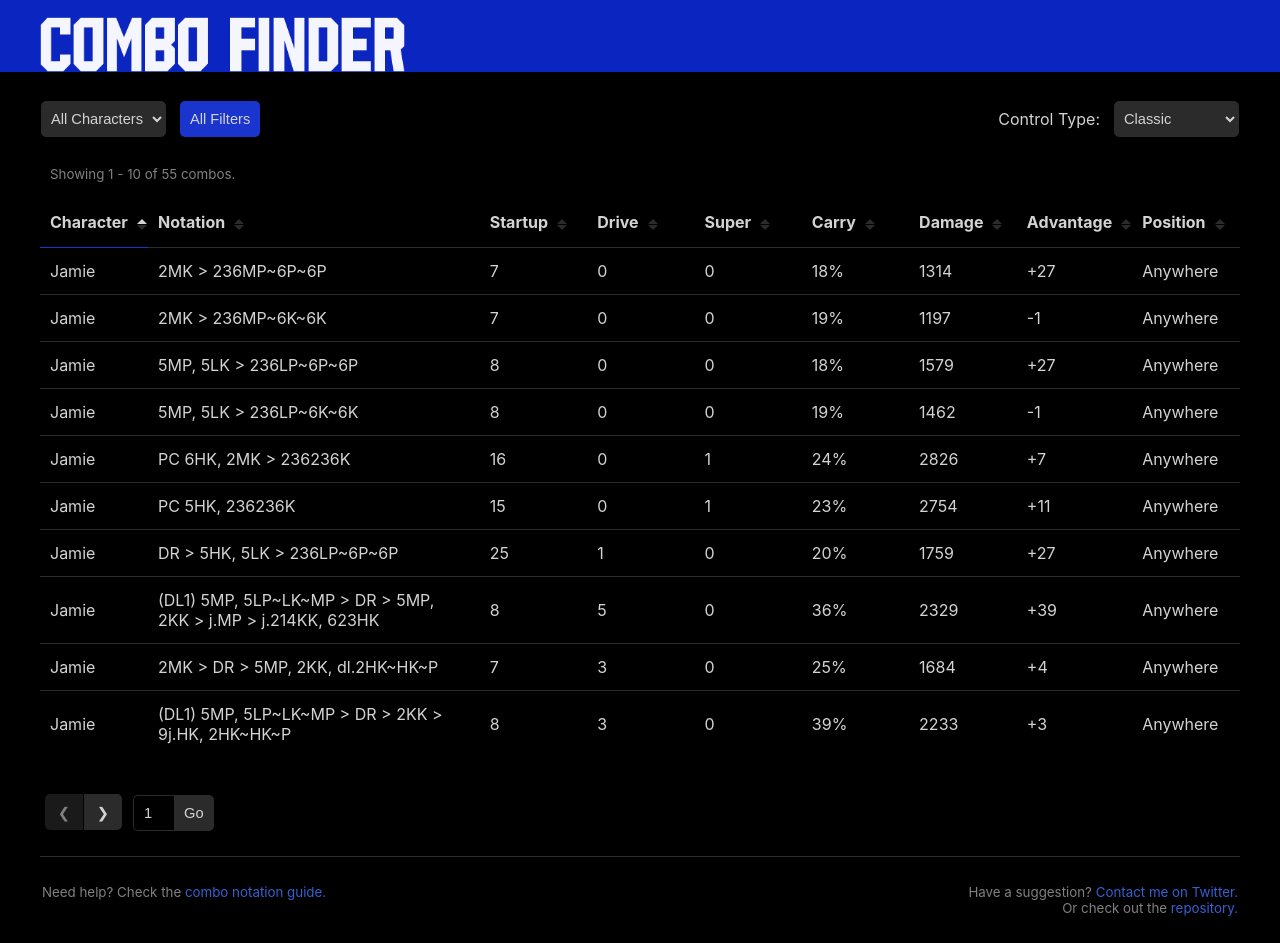
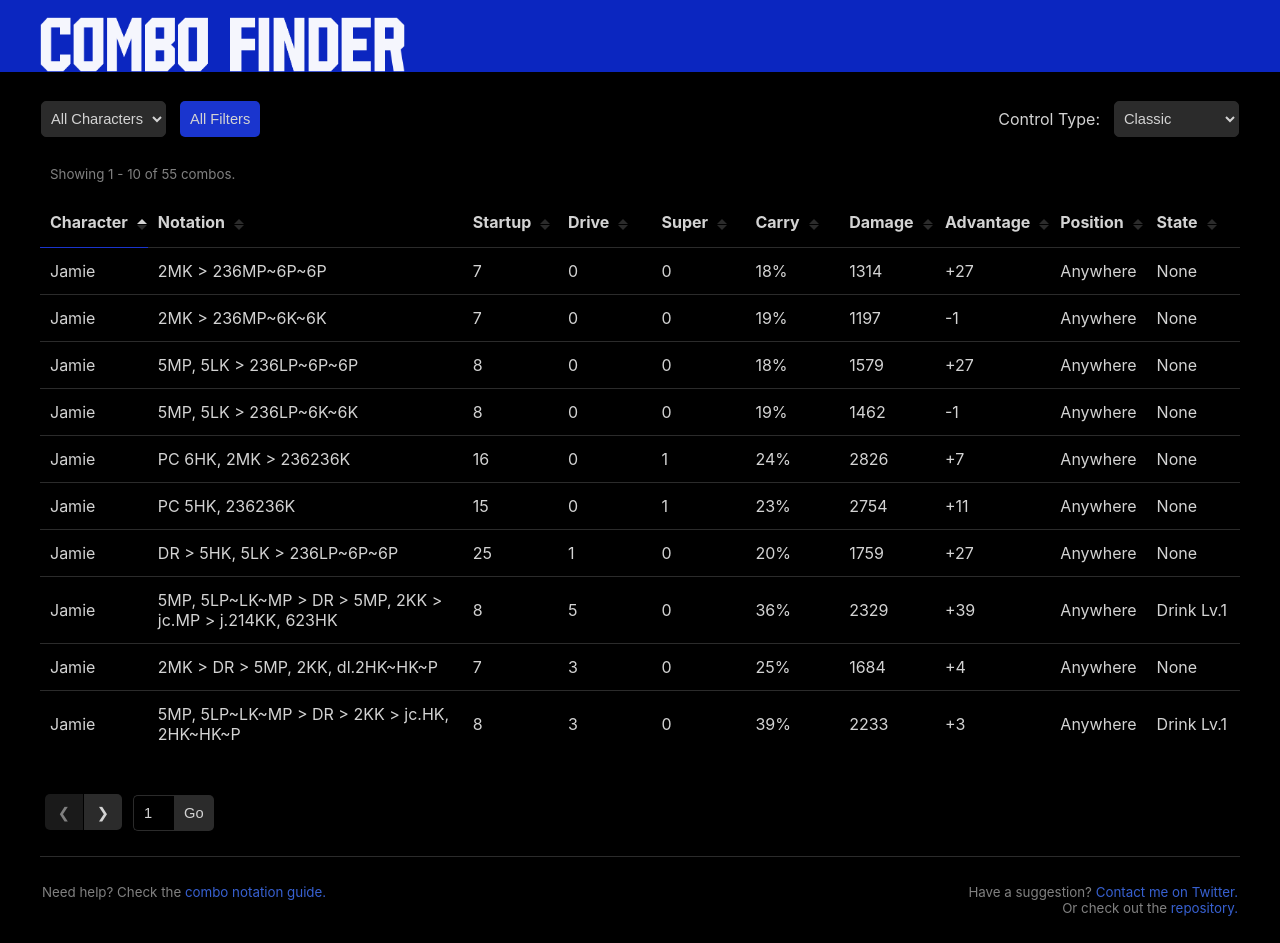
Before and after one commit to robro/combo-finder, a React (Create React App) app: page / in a window 1280 px wide. Built offline with nearby package versions, Linux system fonts and the light colour scheme.

Commit message:
✨ Add State combo property and adjust some notation

```diff
--- a/src/App.css
+++ b/src/App.css
@@ -11,7 +11,7 @@
   --clickable-height: 36px;
   --title-bar-height: 70px;
 
-  --number-of-props: 8;
+  --number-of-props: 9;
   --notation-width: 28%
 }
 
--- a/src/combos.json
+++ b/src/combos.json
@@ -8,7 +8,8 @@
     "carry": 5,
     "damage": 980,
     "advantage": -1,
-    "position": "Anywhere"
+    "position": "Anywhere",
+    "state": "none"
   },
   {
     "character": "Ryu",
@@ -19,7 +20,8 @@
     "carry": 8,
     "damage": 1790,
     "advantage": 29,
-    "position": "Anywhere"
+    "position": "Anywhere",
+    "state": "none"
   },
   {
     "character": "Ryu",
@@ -30,7 +32,8 @@
     "carry": 20,
     "damage": 2980,
     "advantage": 37,
-    "position": "Corner"
+    "position": "Corner",
+    "state": "none"
   },
   {
     "character": "Ryu",
@@ -41,7 +44,8 @@
     "carry": 14,
     "damage": 2200,
     "advantage": 20,
-    "position": "Anywhere"
+    "position": "Anywhere",
+    "state": "none"
   },
   {
     "character": "Ryu",
@@ -52,7 +56,8 @@
     "carry": 18,
     "damage": 2220,
     "advantage": 23,
-    "position": "Anywhere"
+    "position": "Anywhere",
+    "state": "none"
   },
   {
     "character": "Ryu",
@@ -63,7 +68,8 @@
     "carry": 27,
     "damage": 3354,
     "advantage": 31,
-    "position": "Anywhere"
+    "position": "Anywhere",
+    "state": "none"
   },
   {
     "character": "Ryu",
@@ -74,7 +80,8 @@
     "carry": 15,
     "damage": 1408,
     "advantage": 54,
-    "position": "Anywhere"
+    "position": "Anywhere",
+    "state": "none"
   },
   {
     "character": "Ryu",
@@ -85,18 +92,20 @@
     "carry": 10,
     "damage": 2920,
     "advantage": 29,
-    "position": "Corner"
+    "position": "Corner",
+    "state": "none"
   },
   {
     "character": "Ryu",
-    "notation": "OB DI, 2HP > 214MP, 623HP",
+    "notation": "Block DI, 2HP > 214MP, 623HP",
     "startup": 26,
     "drive": 1.0,
     "super": 0,
     "carry": 10,
     "damage": 2256,
     "advantage": 29,
-    "position": "Corner"
+    "position": "Corner",
+    "state": "none"
   },
   {
     "character": "Ryu",
@@ -107,7 +116,8 @@
     "carry": 16,
     "damage": 2120,
     "advantage": 32,
-    "position": "Midscreen"
+    "position": "Midscreen",
+    "state": "none"
   },
   {
     "character": "Ryu",
@@ -118,29 +128,32 @@
     "carry": 17,
     "damage": 1770,
     "advantage": 26,
-    "position": "Midscreen"
+    "position": "Midscreen",
+    "state": "none"
   },
   {
     "character": "Ryu",
-    "notation": "5HP > DR > 5HK, 5HP > Denjin 214P, 214MK",
+    "notation": "5HP > DR > 5HK, 5HP/2HP > 214P, 214MK",
     "startup": 10,
     "drive": 3.0,
     "super": 0,
     "carry": 30,
     "damage": 3040,
     "advantage": 25,
-    "position": "Anywhere"
+    "position": "Anywhere",
+    "state": "denjin charge"
   },
   {
     "character": "Ryu",
-    "notation": "AA 9j.MP > j.214K, 623HP",
+    "notation": "AA j.MP > j.214K, 623HP",
     "startup": 8,
     "drive": 0.0,
     "super": 0,
     "carry": 15,
     "damage": 2720,
     "advantage": 33,
-    "position": "Corner"
+    "position": "Corner",
+    "state": "none"
   },
   {
     "character": "Ryu",
@@ -151,29 +164,32 @@
     "carry": 13,
     "damage": 3410,
     "advantage": 37,
-    "position": "Corner"
+    "position": "Corner",
+    "state": "none"
   },
   {
     "character": "Ryu",
-    "notation": "2MK > DR > 5MP, 5HP > Denjin 214P, 214MK",
+    "notation": "2MK > DR > 5MP, 5HP/2HP > 214P, 214MK",
     "startup": 8,
     "drive": 3.0,
     "super": 0,
     "carry": 28,
     "damage": 2166,
     "advantage": 26,
-    "position": "Anywhere"
+    "position": "Anywhere",
+    "state": "denjin charge"
   },
   {
     "character": "Ryu",
-    "notation": "5MP, 2MP > 214KK, DR > 5MP > 214MP, 623HP",
+    "notation": "5MP, 5MP/2MP > 214KK, DR > 5MP/2MP > 214MP, 623HP",
     "startup": 6,
     "drive": 3.0,
     "super": 0,
     "carry": 13,
     "damage": 3509,
     "advantage": 29,
-    "position": "Corner"
+    "position": "Corner",
+    "state": "none"
   },
   {
     "character": "Ryu",
@@ -184,7 +200,8 @@
     "carry": 27,
     "damage": 3289,
     "advantage": 30,
-    "position": "Anywhere"
+    "position": "Anywhere",
+    "state": "none"
   },
   {
     "character": "Ryu",
@@ -195,18 +212,20 @@
     "carry": 5,
     "damage": 3210,
     "advantage": 29,
-    "position": "Corner"
+    "position": "Corner",
+    "state": "none"
   },
   {
     "character": "Ryu",
-    "notation": "2MK > 236KK > 214214[P] Level 2",
+    "notation": "2MK > 236KK > 214214[P] Lv.2",
     "startup": 8,
     "drive": 2.0,
     "super": 2,
     "carry": 28,
     "damage": 3240,
     "advantage": 82,
-    "position": "Midscreen"
+    "position": "Midscreen",
+    "state": "none"
   },
   {
     "character": "Ryu",
@@ -217,40 +236,44 @@
     "carry": 14,
     "damage": 2200,
     "advantage": 20,
-    "position": "Anywhere"
+    "position": "Anywhere",
+    "state": "none"
   },
   {
     "character": "Ryu",
-    "notation": "5MP, 5MP > DR > 5HK, 5HP > DR > 2HP > 214HP, 236236P",
+    "notation": "5MP, 5MP > DR > 5HK, 5HP/2HP > DR > 2HP > 214HP, 236236P",
     "startup": 6,
     "drive": 6.0,
     "super": 1,
     "carry": 36,
     "damage": 3759,
     "advantage": 27,
-    "position": "Anywhere"
+    "position": "Anywhere",
+    "state": "none"
   },
   {
     "character": "Ryu",
-    "notation": "OB DI, 66, 2HP > Denjin 214P, 9j.MP > j.214KK, 236236K",
+    "notation": "Block DI, 66, 2HP > 214P, j.MP > j.214KK, 236236K",
     "startup": 26,
     "drive": 3.0,
     "super": 3,
     "carry": 10,
     "damage": 4648,
     "advantage": 8,
-    "position": "Corner"
+    "position": "Corner",
+    "state": "denjin charge"
   },
   {
     "character": "Ryu",
-    "notation": "j.HP, 2HP > Denjin 214PP, 2HP > 236MK",
+    "notation": "j.HP, 2HP > 214PP, 2HP > 236MK",
     "startup": 8,
     "drive": 2.0,
     "super": 0,
     "carry": 23,
     "damage": 3470,
     "advantage": 40,
-    "position": "Anywhere"
+    "position": "Anywhere",
+    "state": "none"
   },
   {
     "character": "Ryu",
@@ -261,7 +284,8 @@
     "carry": 30,
     "damage": 3699,
     "advantage": 30,
-    "position": "Midscreen"
+    "position": "Midscreen",
+    "state": "none"
   },
   {
     "character": "Ryu",
@@ -272,7 +296,8 @@
     "carry": 0,
     "damage": 2120,
     "advantage": 29,
-    "position": "Corner"
+    "position": "Corner",
+    "state": "none"
   },
   {
     "character": "Ryu",
@@ -283,7 +308,8 @@
     "carry": 12,
     "damage": 2100,
     "advantage": 20,
-    "position": "Anywhere"
+    "position": "Anywhere",
+    "state": "none"
   },
   {
     "character": "Ryu",
@@ -294,7 +320,8 @@
     "carry": 19,
     "damage": 1370,
     "advantage": 23,
-    "position": "Anywhere"
+    "position": "Anywhere",
+    "state": "none"
   },
   {
     "character": "Ryu",
@@ -305,7 +332,8 @@
     "carry": 36,
     "damage": 2813,
     "advantage": 24,
-    "position": "Anywhere"
+    "position": "Anywhere",
+    "state": "none"
   },
   {
     "character": "Jamie",
@@ -316,7 +344,8 @@
     "carry": 18,
     "damage": 1314,
     "advantage": 27,
-    "position": "Anywhere"
+    "position": "Anywhere",
+    "state": "none"
   },
   {
     "character": "Jamie",
@@ -327,7 +356,8 @@
     "carry": 19,
     "damage": 1197,
     "advantage": -1,
-    "position": "Anywhere"
+    "position": "Anywhere",
+    "state": "none"
   },
   {
     "character": "Jamie",
@@ -338,7 +368,8 @@
     "carry": 18,
     "damage": 1579,
     "advantage": 27,
-    "position": "Anywhere"
+    "position": "Anywhere",
+    "state": "none"
   },
   {
     "character": "Jamie",
@@ -349,7 +380,8 @@
     "carry": 19,
     "damage": 1462,
     "advantage": -1,
-    "position": "Anywhere"
+    "position": "Anywhere",
+    "state": "none"
   },
   {
     "character": "Jamie",
@@ -360,7 +392,8 @@
     "carry": 24,
     "damage": 2826,
     "advantage": 7,
-    "position": "Anywhere"
+    "position": "Anywhere",
+    "state": "none"
   },
   {
     "character": "Jamie",
@@ -371,7 +404,8 @@
     "carry": 23,
     "damage": 2754,
     "advantage": 11,
-    "position": "Anywhere"
+    "position": "Anywhere",
+    "state": "none"
   },
   {
     "character": "Jamie",
@@ -382,18 +416,20 @@
     "carry": 20,
     "damage": 1759,
     "advantage": 27,
-    "position": "Anywhere"
+    "position": "Anywhere",
+    "state": "none"
   },
   {
     "character": "Jamie",
-    "notation": "(DL1) 5MP, 5LP~LK~MP > DR > 5MP, 2KK > j.MP > j.214KK, 623HK",
+    "notation": "5MP, 5LP~LK~MP > DR > 5MP, 2KK > jc.MP > j.214KK, 623HK",
     "startup": 8,
     "drive": 5.0,
     "super": 0,
     "carry": 36,
     "damage": 2329,
     "advantage": 39,
-    "position": "Anywhere"
+    "position": "Anywhere",
+    "state": "drink lv.1"
   },
   {
     "character": "Jamie",
@@ -404,51 +440,56 @@
     "carry": 25,
     "damage": 1684,
     "advantage": 4,
-    "position": "Anywhere"
+    "position": "Anywhere",
+    "state": "none"
   },
   {
     "character": "Jamie",
-    "notation": "(DL1) 5MP, 5LP~LK~MP > DR > 2KK > 9j.HK, 2HK~HK~P",
+    "notation": "5MP, 5LP~LK~MP > DR > 2KK > jc.HK, 2HK~HK~P",
     "startup": 8,
     "drive": 3.0,
     "super": 0,
     "carry": 39,
     "damage": 2233,
     "advantage": 3,
-    "position": "Anywhere"
+    "position": "Anywhere",
+    "state": "drink lv.1"
   },
   {
     "character": "Jamie",
-    "notation": "PC 5HK, DR > 2KK > 9j.HK, dl.5HP > 214PP, 2HK~HK~P",
+    "notation": "PC 5HK, DR > 2KK > jc.HK, dl.5HP > 214PP, 2HK~HK~P",
     "startup": 15,
     "drive": 3.0,
     "super": 0,
     "carry": 50,
     "damage": 2870,
     "advantage": 4,
-    "position": "Corner"
+    "position": "Corner",
+    "state": "none"
   },
   {
     "character": "Jamie",
-    "notation": "5MK > DR > 2KK > 9j.HK, 2HK~HK~P",
+    "notation": "5MK > DR > 2KK > jc.HK, 2HK~HK~P",
     "startup": 10,
     "drive": 3.0,
     "super": 0,
     "carry": 32,
     "damage": 1981,
     "advantage": 3,
-    "position": "Anywhere"
+    "position": "Anywhere",
+    "state": "none"
   },
   {
     "character": "Jamie",
-    "notation": "(DL1) AA 2KK > 9j.MP > j.214KK, 2HK~HK~P",
+    "notation": "AA 2KK > jc.MP > j.214KK, 2HK~HK~P",
     "startup": 9,
     "drive": 2.0,
     "super": 0,
     "carry": 30,
     "damage": 2226,
     "advantage": 4,
-    "position": "Anywhere"
+    "position": "Anywhere",
+    "state": "drink lv.1"
   },
   {
     "character": "Jamie",
@@ -459,7 +500,8 @@
     "carry": 28,
     "damage": 2232,
     "advantage": 27,
-    "position": "Anywhere"
+    "position": "Anywhere",
+    "state": "none"
   },
   {
     "character": "Jamie",
@@ -470,7 +512,8 @@
     "carry": 28,
     "damage": 2127,
     "advantage": -1,
-    "position": "Anywhere"
+    "position": "Anywhere",
+    "state": "none"
   },
   {
     "character": "Jamie",
@@ -481,7 +524,8 @@
     "carry": 23,
     "damage": 1944,
     "advantage": 4,
-    "position": "Anywhere"
+    "position": "Anywhere",
+    "state": "none"
   },
   {
     "character": "Jamie",
@@ -492,7 +536,8 @@
     "carry": 27,
     "damage": 2295,
     "advantage": 4,
-    "position": "Anywhere"
+    "position": "Anywhere",
+    "state": "none"
   },
   {
     "character": "Jamie",
@@ -503,7 +548,8 @@
     "carry": 25,
     "damage": 2754,
     "advantage": 11,
-    "position": "Anywhere"
+    "position": "Anywhere",
+    "state": "none"
   },
   {
     "character": "Jamie",
@@ -514,7 +560,8 @@
     "carry": 40,
     "damage": 3783,
     "advantage": 11,
-    "position": "Corner"
+    "position": "Corner",
+    "state": "none"
   },
   {
     "character": "Jamie",
@@ -525,7 +572,8 @@
     "carry": 19,
     "damage": 1260,
     "advantage": 4,
-    "position": "Anywhere"
+    "position": "Anywhere",
+    "state": "none"
   },
   {
     "character": "Jamie",
@@ -536,7 +584,8 @@
     "carry": 21,
     "damage": 1728,
     "advantage": 3,
-    "position": "Anywhere"
+    "position": "Anywhere",
+    "state": "none"
   },
   {
     "character": "Jamie",
@@ -547,7 +596,8 @@
     "carry": 20,
     "damage": 1962,
     "advantage": 27,
-    "position": "Anywhere"
+    "position": "Anywhere",
+    "state": "none"
   },
   {
     "character": "Jamie",
@@ -558,7 +608,8 @@
     "carry": 23,
     "damage": 2416,
     "advantage": 27,
-    "position": "Anywhere"
+    "position": "Anywhere",
+    "state": "none"
   },
   {
     "character": "Jamie",
@@ -569,7 +620,8 @@
     "carry": 22,
     "damage": 1845,
     "advantage": -1,
-    "position": "Anywhere"
+    "position": "Anywhere",
+    "state": "none"
   },
   {
     "character": "Jamie",
@@ -580,7 +632,8 @@
     "carry": 23,
     "damage": 2268,
     "advantage": -1,
-    "position": "Anywhere"
+    "position": "Anywhere",
+    "state": "none"
   },
   {
     "character": "Jamie",
@@ -591,7 +644,8 @@
     "carry": 35,
     "damage": 3348,
     "advantage": 37,
-    "position": "Corner"
+    "position": "Corner",
+    "state": "none"
   },
   {
     "character": "Jamie",
@@ -602,6 +656,7 @@
     "carry": 23,
     "damage": 3321,
     "advantage": 43,
-    "position": "Anywhere"
+    "position": "Anywhere",
+    "state": "none"
   }
 ]
--- a/src/props.json
+++ b/src/props.json
@@ -54,5 +54,9 @@
   "position": {
     "compare": [],
     "options": ["All Positions", "Midscreen", "Corner", "Anywhere"]
+  },
+  "state": {
+    "compare": ["Contains", "Doesn't Contain", "Starts With", "Ends With"],
+    "options": []
   }
 }
```
Also changed, not shown: src/ModernNotation.json (+6 -5 lines).
